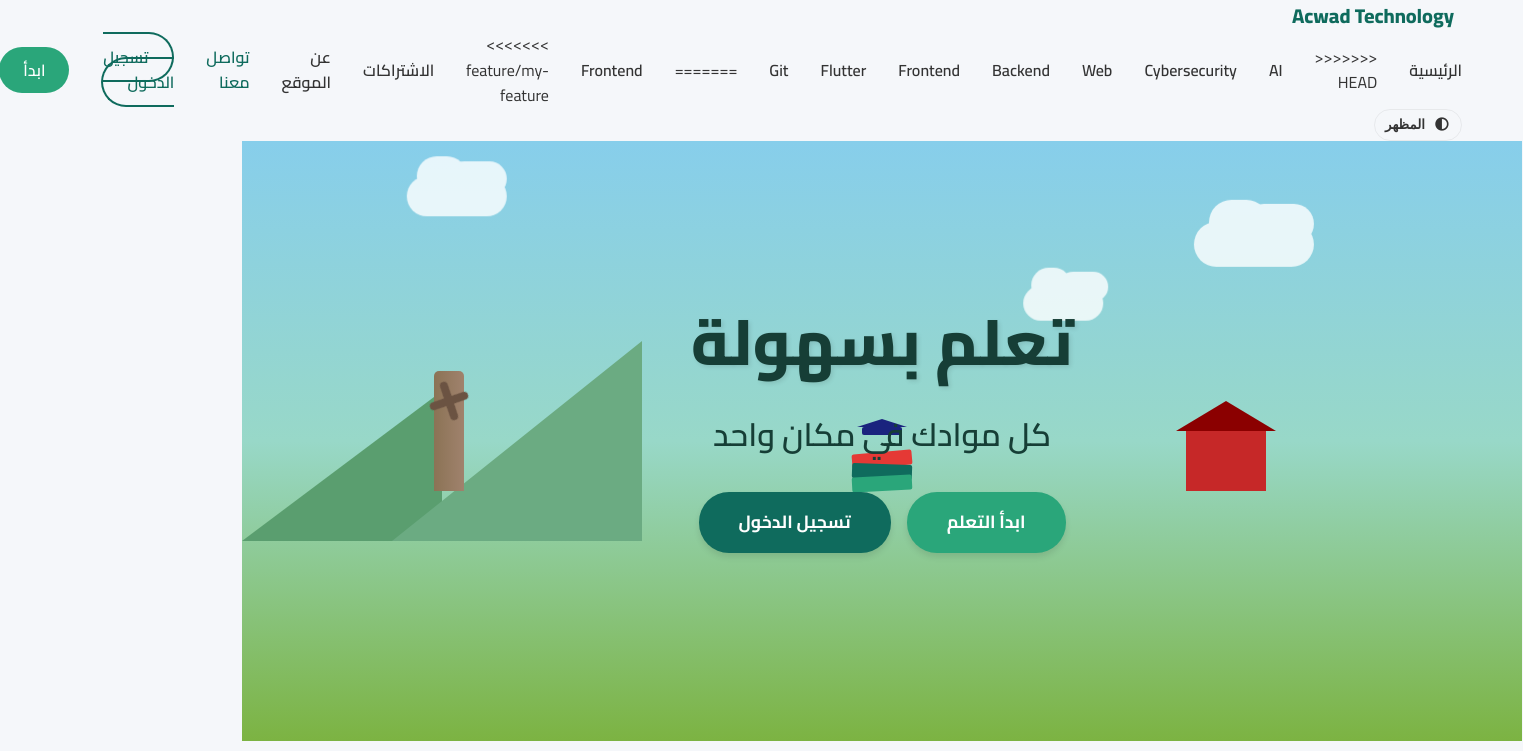
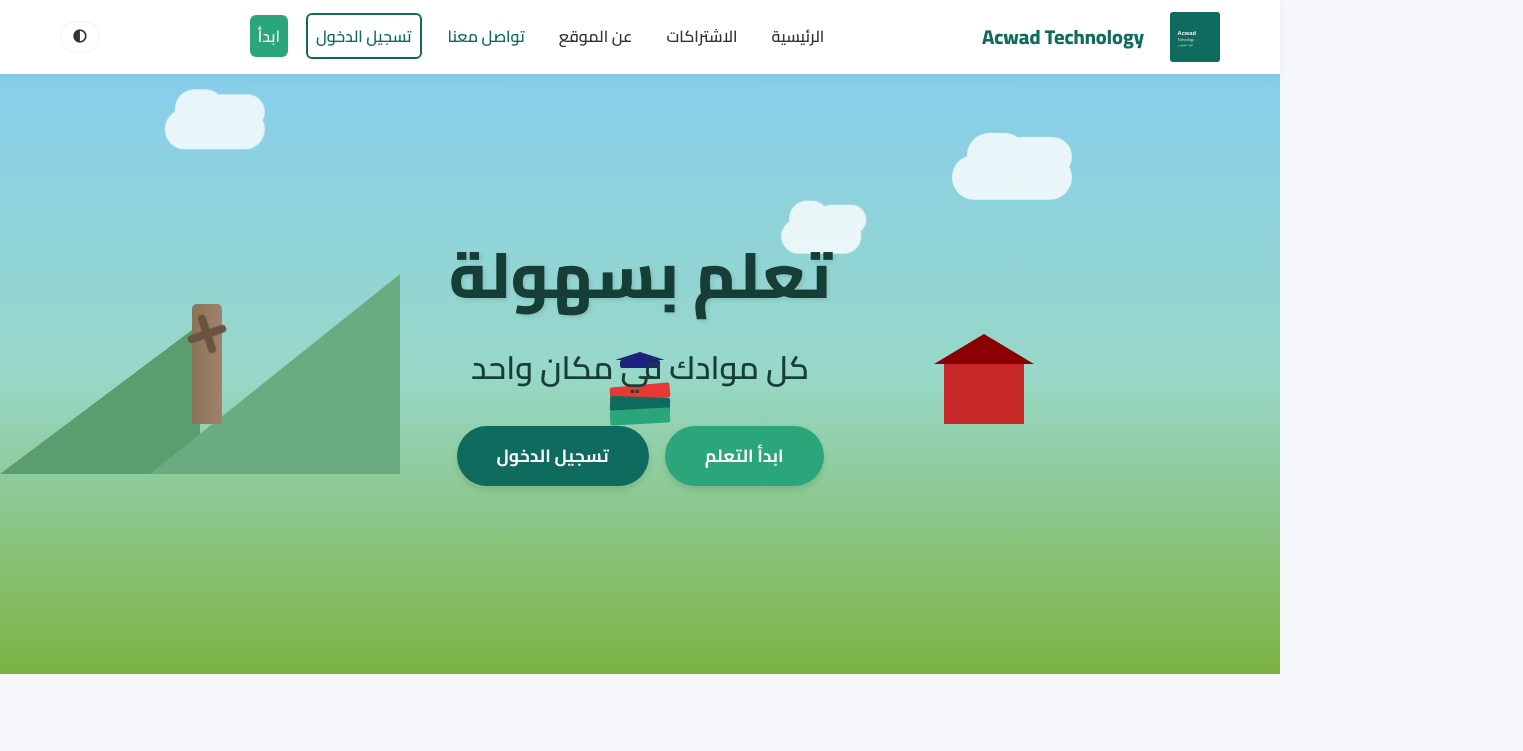
Before and after one commit to amarsalem391-source/EduFarm-, a plain HTML site: page index.html in a window 1280 px wide. Shown: the top 751 px of the page, 1523 px wide, since content can reach past the window. Drawn offline with Linux system fonts and the light colour scheme.

Commit message:
Fix: clean top-bar, remove merge markers, responsive header styles

```diff
--- a/css/style.css
+++ b/css/style.css
@@ -117,6 +117,35 @@ body {
     background: var(--dark-blue);
     margin: 3px 0;
     transition: 0.3s;
+}
+
+/* Clean header / responsive nav */
+.header {
+    background: var(--white);
+    position: sticky;
+    top: 0;
+    z-index: 1000;
+    box-shadow: 0 2px 8px rgba(0,0,0,0.06);
+}
+.navbar {
+    display: flex;
+    align-items: center;
+    justify-content: space-between;
+    gap: 20px;
+    padding: 12px 0;
+}
+.brand-logo { height: 36px; margin-left: 8px; }
+.nav-actions { display: flex; align-items: center; gap: 12px; }
+.nav-menu { display: flex; gap: 18px; align-items: center; list-style: none; }
+.nav-menu li { list-style: none; }
+.nav-menu a { padding: 6px 8px; border-radius: 6px; }
+.theme-toggle { background: transparent; border: 1px solid rgba(0,0,0,0.06); padding: 6px 10px; border-radius: 8px; cursor: pointer; }
+
+@media (max-width: 900px) {
+    .nav-menu { display: none; position: absolute; right: 0; left: 0; top: 64px; background: var(--white); padding: 12px 20px; flex-direction: column; gap: 8px; box-shadow: var(--shadow); border-bottom-left-radius: 10px; border-bottom-right-radius: 10px; }
+    .nav-menu.active { display: flex; }
+    .hamburger { display: flex; }
+    .nav-actions .theme-toggle { display: none; }
 }
 
 /* ===== Hero Section ===== */
--- a/index.html
+++ b/index.html
@@ -17,36 +17,30 @@
             <nav class="navbar">
                 <div class="logo">
                     <a href="index.html" class="brand">
+                        <img src="images/acwad-logo.svg" alt="Acwad Technology" class="brand-logo">
                         <span class="site-name">Acwad Technology</span>
                     </a>
                 </div>
+
                 <ul class="nav-menu">
                     <li><a href="index.html" class="active">الرئيسية</a></li>
-<<<<<<< HEAD
-                    <li><a href="lessons.html#ai">AI</a></li>
-                    <li><a href="lessons.html#cyber">Cybersecurity</a></li>
-                    <li><a href="lessons.html#web">Web</a></li>
-                    <li><a href="lessons.html#backend">Backend</a></li>
-                    <li><a href="lessons.html#frontend">Frontend</a></li>
-                    <li><a href="lessons.html#flutter">Flutter</a></li>
-                    <li><a href="lessons.html#git">Git</a></li>
-=======
-                    <li><a href="lessons.html#frontend">Frontend</a></li>
->>>>>>> feature/my-feature
                     <li><a href="#pricing">الاشتراكات</a></li>
                     <li><a href="#about">عن الموقع</a></li>
                     <li><a href="#contact">تواصل معنا</a></li>
                     <li><a href="login.html" class="btn-login">تسجيل الدخول</a></li>
                     <li><a href="register.html" class="btn-start">ابدأ</a></li>
                 </ul>
-                <button class="theme-toggle" aria-pressed="false" title="Toggle theme" style="margin-left:12px;">
-                    <span class="icon"><i class="fas fa-adjust"></i></span>
-                    <span class="label">المظهر</span>
-                </button>
-                <div class="hamburger">
-                    <span></span>
-                    <span></span>
-                    <span></span>
+
+                <div class="nav-actions">
+                    <button class="theme-toggle" aria-pressed="false" title="Toggle theme">
+                        <span class="icon"><i class="fas fa-adjust"></i></span>
+                    </button>
+
+                    <div class="hamburger" aria-label="قائمة">
+                        <span></span>
+                        <span></span>
+                        <span></span>
+                    </div>
                 </div>
             </nav>
         </div>
```
